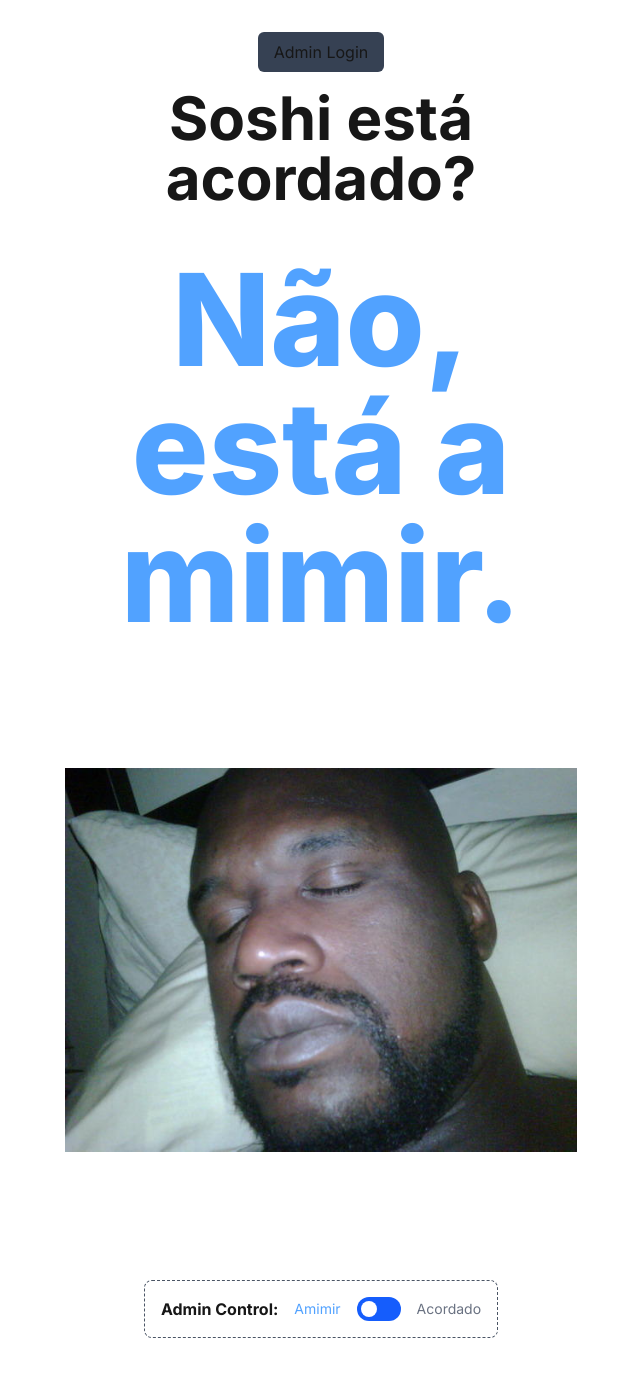
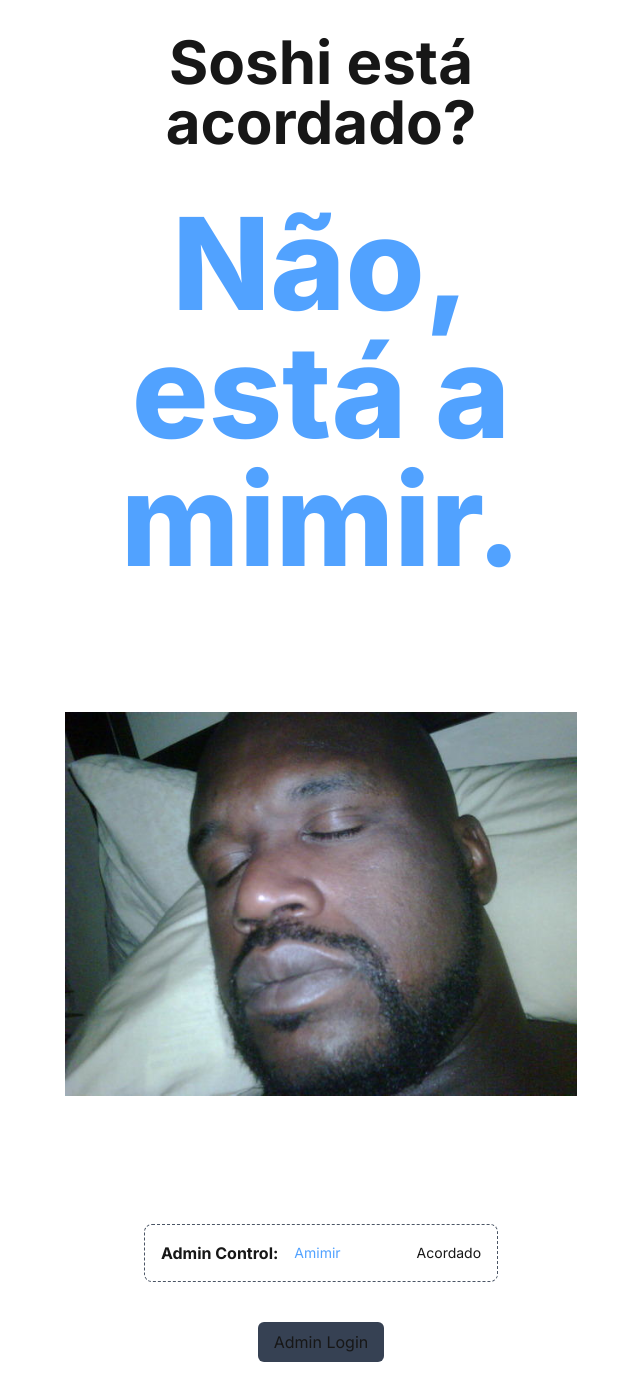
Before and after one commit to SoshiNoir/soshi-status-v0.1, a Next.js app: page / in a window 1280 px wide. Shown: the whole page, without its empty margins (319-959 px from the left). Before the commit the page ends 1370 px from the top, so only its background shows below. Built offline with nearby package versions, Linux system fonts and the light colour scheme; no server answers; the database is empty.

Commit message:
button to the bottom

```diff
--- a/app/page.tsx
+++ b/app/page.tsx
@@ -48,26 +48,6 @@ export default function HomePage() {
 
   return (
     <main className='flex min-h-screen flex-col items-center justify-center px-4 sm:px-8 py-8 max-w-full sm:max-w-md md:max-w-lg lg:max-w-xl mx-auto relative'>
-      <div className='absolute top-4 right-4 sm:relative sm:top-auto sm:right-auto sm:mb-4'>
-        {authStatus === 'loading' ? (
-          <span className='text-gray-400'>...</span>
-        ) : session ? (
-          <button
-            onClick={() => signOut()}
-            className='px-4 py-2 bg-red-600 rounded-md hover:bg-red-700 transition-colors text-sm sm:text-base'
-          >
-            Sair
-          </button>
-        ) : (
-          <button
-            onClick={() => signIn('github')}
-            className='px-4 py-2 bg-gray-700 rounded-md hover:bg-gray-600 transition-colors text-sm sm:text-base'
-          >
-            Admin Login
-          </button>
-        )}
-      </div>
-
       <div className='flex flex-col items-center space-y-8'>
         {isLoading ? (
           <p className='text-2xl text-gray-400 text-center'>
@@ -116,18 +96,18 @@ export default function HomePage() {
               checked={isAwake}
               onChange={handleToggle}
               disabled={mutation.isPending}
-              className={`${
+              className={`$${
                 isAwake ? 'bg-green-500' : 'bg-blue-600'
               } relative inline-flex h-6 w-11 items-center rounded-full transition-colors disabled:opacity-50`}
             >
               <span
-                className={`${
+                className={`$${
                   isAwake ? 'translate-x-6' : 'translate-x-1'
                 } inline-block h-4 w-4 transform rounded-full bg-white transition-transform`}
               />
             </Switch>
             <span
-              className={`${
+              className={`$${
                 isAwake ? 'text-green-400' : 'text-gray-500'
               } text-sm`}
             >
@@ -136,6 +116,26 @@ export default function HomePage() {
           </div>
         )}
       </div>
+
+      <div className='mt-10 flex justify-center w-full'>
+        {authStatus === 'loading' ? (
+          <span className='text-gray-400'>...</span>
+        ) : session ? (
+          <button
+            onClick={() => signOut()}
+            className='px-4 py-2 bg-red-600 rounded-md hover:bg-red-700 transition-colors text-sm sm:text-base'
+          >
+            Sair
+          </button>
+        ) : (
+          <button
+            onClick={() => signIn('github')}
+            className='px-4 py-2 bg-gray-700 rounded-md hover:bg-gray-600 transition-colors text-sm sm:text-base'
+          >
+            Admin Login
+          </button>
+        )}
+      </div>
     </main>
   );
 }
```
